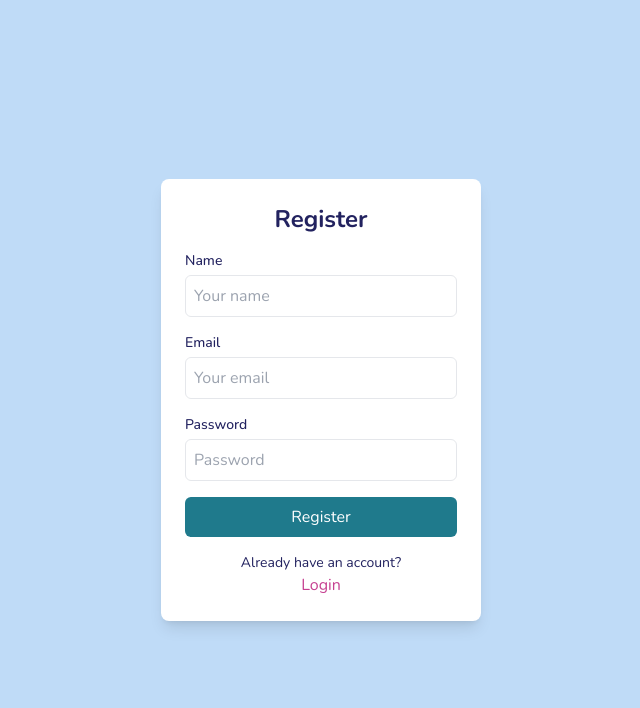
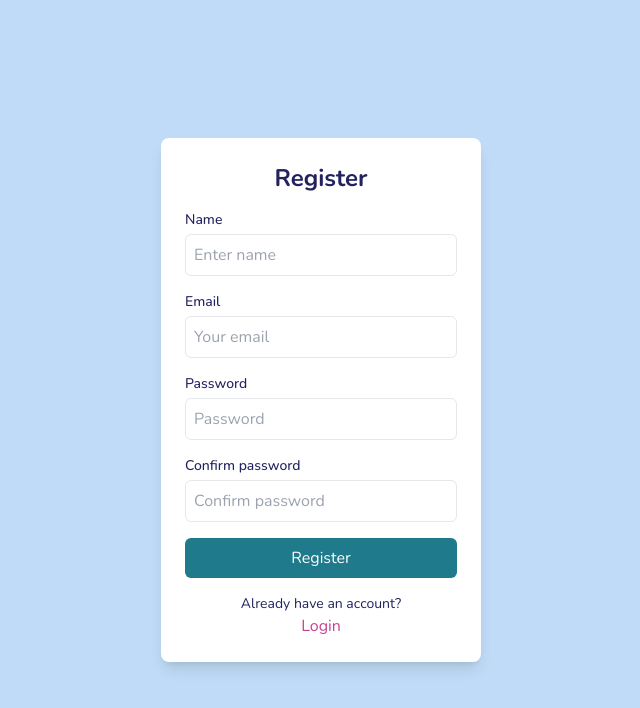
Before and after one commit to harukafujii13/MoneyNote_App, a React (Vite) app in the folder frontend/: page /register in a window 1280 px wide. Shown: the top 708 px of the page, without its empty margins (319-959 px from the left). Built offline with nearby package versions, Linux system fonts and the light colour scheme.

Commit message:
update: form style

```diff
--- a/frontend/src/pages/LoginPage/LoginPage.jsx
+++ b/frontend/src/pages/LoginPage/LoginPage.jsx
@@ -7,25 +7,19 @@ import { useNavigate } from 'react-router-dom';
 function LoginPage() {
   const [email, setEmail] = useState('');
   const [password, setPassword] = useState('');
+
   const navigate = useNavigate();
 
-  const handleSubmit = (e) => {
+  const submitHandler = async (e) => {
     e.preventDefault();
-    axios
-      .post('http://localhost:8000/login', { email, password })
-      .then((result) => {
-        console.log(result);
-        if (result.data === 'Success') {
-          navigate('/home');
-        }
-      });
+    console.log('submit');
   };
 
   return (
     <div className="min-h-screen flex items-center justify-center text-primary-gunmetal">
       <div className="p-6 bg-white rounded-lg shadow-lg w-96 md:w-1/3 lg:w-1/4">
         <div className="text-2xl font-bold mb-4 flex justify-center">Login</div>
-        <form onSubmit={handleSubmit}>
+        <form onSubmit={submitHandler}>
           <div className="mb-4">
             <label
               htmlFor="email"
@@ -34,7 +28,7 @@ function LoginPage() {
             </label>
             <input
               type="email"
-              placeholder="Your email"
+              placeholder="Enter email"
               autoComplete="off"
               name="email"
               className="mt-1 p-2 w-full border rounded-md"
@@ -49,7 +43,7 @@ function LoginPage() {
             </label>
             <input
               type="password"
-              placeholder="Password"
+              placeholder="Enter password"
               name="password"
               className="mt-1 p-2 w-full border rounded-md"
               onChange={(e) => setPassword(e.target.value)}
--- a/frontend/src/pages/SignupPage/SignupPage.jsx
+++ b/frontend/src/pages/SignupPage/SignupPage.jsx
@@ -8,14 +8,13 @@ const SignupPage = () => {
   const [name, setName] = useState('');
   const [email, setEmail] = useState('');
   const [password, setPassword] = useState('');
+  const [confirmPassword, setConfirmPassword] = useState('');
+
   const navigate = useNavigate();
 
-  const handleSubmit = (e) => {
+  const submitHandler = async (e) => {
     e.preventDefault();
-    axios
-      .post('http://localhost:8000/register', { name, email, password })
-      .then((result) => console.log(result));
-    navigate('/login').catch((err) => console.log(err));
+    console.log('submit');
   };
 
   return (
@@ -24,7 +23,7 @@ const SignupPage = () => {
         <div className="text-2xl font-bold mb-4 flex justify-center">
           Register
         </div>
-        <form onSubmit={handleSubmit}>
+        <form onSubmit={submitHandler}>
           <div className="mb-4">
             <label
               htmlFor="name"
@@ -33,7 +32,7 @@ const SignupPage = () => {
             </label>
             <input
               type="text"
-              placeholder="Your name"
+              placeholder="Enter name"
               autoComplete="off"
               name="name"
               className="mt-1 p-2 w-full border rounded-md"
@@ -69,6 +68,20 @@ const SignupPage = () => {
               onChange={(e) => setPassword(e.target.value)}
             />
           </div>
+          <div className="mb-4">
+            <label
+              htmlFor="confirmPassword"
+              className="block text-sm font-medium">
+              Confirm password
+            </label>
+            <input
+              type="password"
+              placeholder="Confirm password"
+              name="confirmPassword"
+              className="mt-1 p-2 w-full border rounded-md"
+              onChange={(e) => setConfirmPassword(e.target.value)}
+            />
+          </div>
           <button
             type="submit"
             className="w-full p-2 hover:bg-[#78D1E2] text-white rounded-md bg-primary-teal">
```
